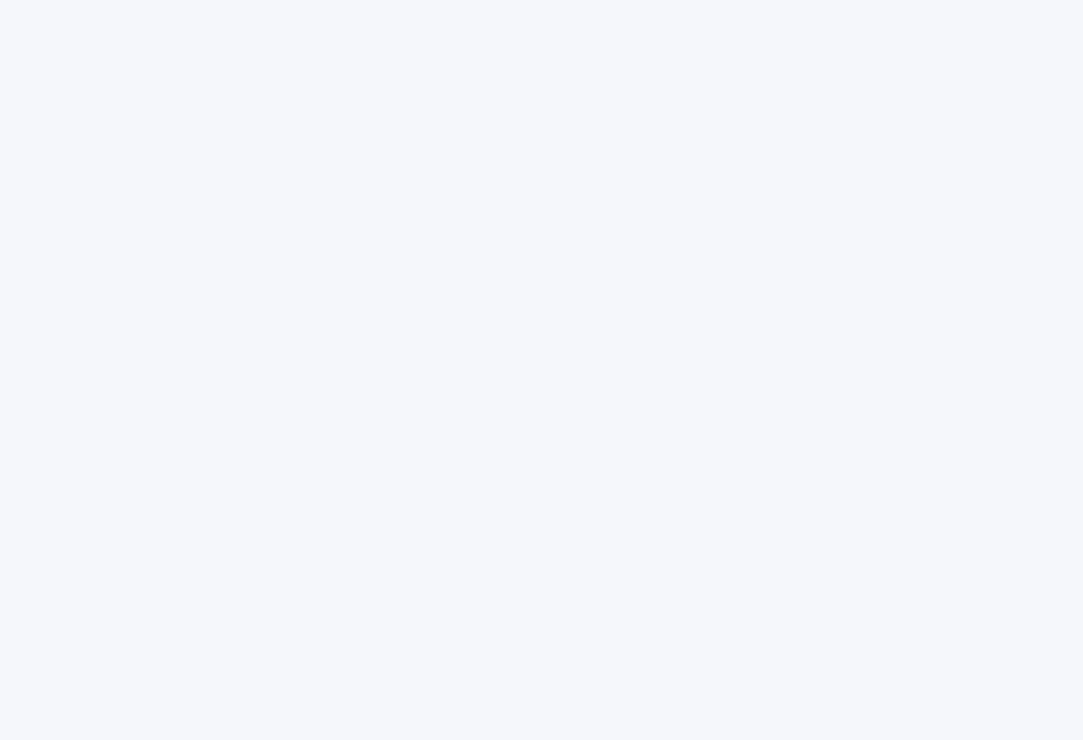
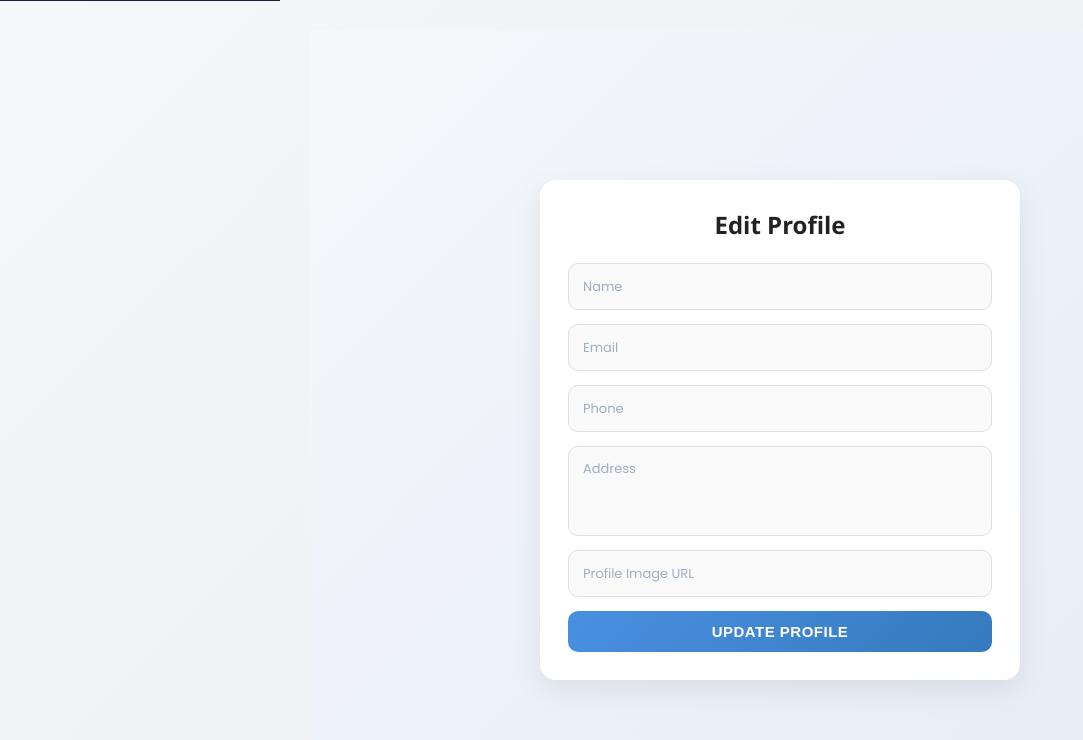
Before and after one commit to skpandya1212/cartify, a React (Vite) app in the folder seller_frontend/: page /dashboard/seller/profile/edit in a window 1280 px wide. Before the commit this address had no page. Shown: the top 740 px of the page, without its empty margins (0-1083 px from the left). Built offline with nearby package versions, Linux system fonts and the light colour scheme; no server answers; sample sign-in values are in the browser's storage.

Commit message:
creat seeler edit and chang the backend add controler and rout.

```diff
--- a/seller_frontend/src/App.jsx
+++ b/seller_frontend/src/App.jsx
@@ -13,6 +13,7 @@ import EditProduct from "./pages/EditProduct";
 import SellerProfile from "./pages/SellerProfile";
 import ForgotPassword from "./components/ForgotPassword";
 import SellerOrdersPage from "./pages/SellerOrdersPage";
+import SellerProfileEdit from "./pages/SellerProfileEdit";
 
 function App(){
   return(
@@ -52,6 +53,7 @@ function App(){
            <Route path="profile" element={<SellerProfile />} />
           {/* <Route path="profile" element={<Profile />} /> */}
           <Route path="orders" element={<SellerOrdersPage />} />
+          <Route path="seller/profile/edit" element={<SellerProfileEdit />} />
 
         </Route>
 
--- a/seller_frontend/src/pages/SellerProfile.jsx
+++ b/seller_frontend/src/pages/SellerProfile.jsx
@@ -60,7 +60,7 @@ function SellerProfile() {
 
           <button
             className="profile-edit-btn"
-            onClick={() => navigate("/seller/profile/edit")}
+            onClick={() => navigate("/dashboard/seller/profile/edit")}
           >
             Edit Profile
           </button>
--- /dev/null
+++ b/seller_frontend/src/pages/SellerProfileEdit.css
@@ -0,0 +1,162 @@
+/* =========================
+   CONTAINER
+========================= */
+.profile-container {
+  min-height: 100vh;
+  display: flex;
+  align-items: center;
+  justify-content: center;
+  background: linear-gradient(135deg, #f5f7fa, #e4ecf7);
+  padding: 20px;
+}
+
+/* =========================
+   CARD
+========================= */
+.profile-card {
+  width: 100%;
+  max-width: 480px;
+  background: #ffffff;
+  border-radius: 16px;
+  padding: 28px;
+  box-shadow: 0 10px 30px rgba(0, 0, 0, 0.08);
+  transition: 0.3s ease;
+}
+
+.profile-card:hover {
+  transform: translateY(-2px);
+}
+
+/* =========================
+   HEADING
+========================= */
+.profile-card h2 {
+  text-align: center;
+  margin-bottom: 22px;
+  color: #222;
+  font-weight: 600;
+}
+
+/* =========================
+   FORM
+========================= */
+.profile-form {
+  display: flex;
+  flex-direction: column;
+  gap: 14px;
+}
+
+/* =========================
+   INPUTS
+========================= */
+.profile-form input,
+.profile-form textarea {
+  width: 100%;
+  padding: 12px 14px;
+  border-radius: 10px;
+  border: 1px solid #e0e0e0;
+  font-size: 14px;
+  background: #fafafa;
+  transition: all 0.25s ease;
+}
+
+/* Focus Effect */
+.profile-form input:focus,
+.profile-form textarea:focus {
+  border-color: #4a90e2;
+  background: #fff;
+  outline: none;
+  box-shadow: 0 0 0 3px rgba(74, 144, 226, 0.15);
+}
+
+/* =========================
+   TEXTAREA
+========================= */
+.profile-form textarea {
+  min-height: 90px;
+  resize: none;
+}
+
+/* =========================
+   IMAGE PREVIEW
+========================= */
+.profile-preview {
+  width: 90px;
+  height: 90px;
+  border-radius: 50%;
+  object-fit: cover;
+  margin: 0 auto 10px;
+  display: block;
+  border: 3px solid #eee;
+}
+
+/* =========================
+   BUTTON
+========================= */
+.profile-form button {
+  padding: 12px;
+  border: none;
+  border-radius: 10px;
+  background: linear-gradient(135deg, #4a90e2, #357abd);
+  color: #fff;
+  font-size: 15px;
+  font-weight: 600;
+  cursor: pointer;
+  transition: all 0.3s ease;
+}
+
+/* Hover */
+.profile-form button:hover {
+  transform: translateY(-1px);
+  box-shadow: 0 6px 15px rgba(74, 144, 226, 0.3);
+}
+
+/* Disabled */
+.profile-form button:disabled {
+  background: #b0b0b0;
+  cursor: not-allowed;
+  box-shadow: none;
+}
+
+/* =========================
+   RESPONSIVE
+========================= */
+
+/* Tablet */
+@media (max-width: 768px) {
+  .profile-card {
+    padding: 22px;
+  }
+
+  .profile-card h2 {
+    font-size: 20px;
+  }
+}
+
+/* Mobile */
+@media (max-width: 480px) {
+  .profile-container {
+    padding: 12px;
+  }
+
+  .profile-card {
+    padding: 18px;
+    border-radius: 12px;
+  }
+
+  .profile-form input,
+  .profile-form textarea {
+    font-size: 13px;
+    padding: 10px;
+  }
+
+  .profile-form button {
+    font-size: 14px;
+    padding: 10px;
+  }
+
+  .profile-preview {
+    width: 75px;
+    height: 75px;
+  }
+}
--- /dev/null
+++ b/seller_frontend/src/pages/SellerProfileEdit.jsx
@@ -0,0 +1,160 @@
+import React, { useEffect, useState } from "react";
+import { getSellerProfile, updateSellerProfile } from "../services/api";
+import { useNavigate } from "react-router-dom";
+import "./SellerProfileEdit.css";
+
+function SellerProfileEdit() {
+
+  const navigate = useNavigate();
+
+  const [formData, setFormData] = useState({
+    name: "",
+    email: "",
+    phone: "",
+    address: "",
+    profilePic: ""
+  });
+
+  const [loading, setLoading] = useState(true);
+  const [saving, setSaving] = useState(false);
+
+  // =========================
+  // FETCH PROFILE (SAFE)
+  // =========================
+  useEffect(() => {
+    const fetchProfile = async () => {
+      try {
+        const res = await getSellerProfile();
+
+        setFormData({
+          name: res.data?.name || "",
+          email: res.data?.email || "",
+          phone: res.data?.phone || "",
+          address: res.data?.address || "",
+          profilePic: res.data?.profilePic || ""
+        });
+
+      } catch (error) {
+        console.error("Fetch Profile Error:", error);
+        alert(error.response?.data?.message || "Failed to load profile ❌");
+      } finally {
+        setLoading(false);
+      }
+    };
+
+    fetchProfile();
+  }, []);
+
+  // =========================
+  // HANDLE INPUT CHANGE
+  // =========================
+  const handleChange = (e) => {
+    setFormData({
+      ...formData,
+      [e.target.name]: e.target.value
+    });
+  };
+
+  // =========================
+  // SUBMIT UPDATE
+  // =========================
+  const handleSubmit = async (e) => {
+    e.preventDefault();
+
+    try {
+      setSaving(true);
+
+      await updateSellerProfile(formData);
+
+      alert("Profile updated successfully ✅");
+
+      // ⚠️ Change this based on your routing
+      navigate("/dashboard/seller/profile");
+
+    } catch (error) {
+      console.error("Update Error:", error);
+      alert(error.response?.data?.message || "Update failed ❌");
+    } finally {
+      setSaving(false);
+    }
+  };
+
+  // =========================
+  // LOADING STATE
+  // =========================
+  if (loading) {
+    return <div className="profile-container">Loading...</div>;
+  }
+
+  return (
+    <div className="profile-container">
+
+      <div className="profile-card">
+
+        <h2>Edit Profile</h2>
+
+        <form onSubmit={handleSubmit} className="profile-form">
+
+          {/* Profile Image Preview */}
+          {formData.profilePic && (
+            <img
+              src={formData.profilePic}
+              alt="preview"
+              className="profile-preview"
+            />
+          )}
+
+          <input
+            type="text"
+            name="name"
+            value={formData.name}
+            onChange={handleChange}
+            placeholder="Name"
+            required
+          />
+
+          <input
+            type="email"
+            name="email"
+            value={formData.email}
+            onChange={handleChange}
+            placeholder="Email"
+            required
+          />
+
+          <input
+            type="text"
+            name="phone"
+            value={formData.phone}
+            onChange={handleChange}
+            placeholder="Phone"
+          />
+
+          <textarea
+            name="address"
+            value={formData.address}
+            onChange={handleChange}
+            placeholder="Address"
+          />
+
+          <input
+            type="text"
+            name="profilePic"
+            value={formData.profilePic}
+            onChange={handleChange}
+            placeholder="Profile Image URL"
+          />
+
+          <button type="submit" disabled={saving}>
+            {saving ? "Updating..." : "Update Profile"}
+          </button>
+
+        </form>
+
+      </div>
+
+    </div>
+  );
+}
+
+export default SellerProfileEdit;
--- a/seller_frontend/src/services/api.js
+++ b/seller_frontend/src/services/api.js
@@ -130,4 +130,5 @@ export const getSellerOrders = () =>
 
 
 
+
 export default API;
```
Also changed, not shown: 2 other files (tests, documents, lock files or other folders).
